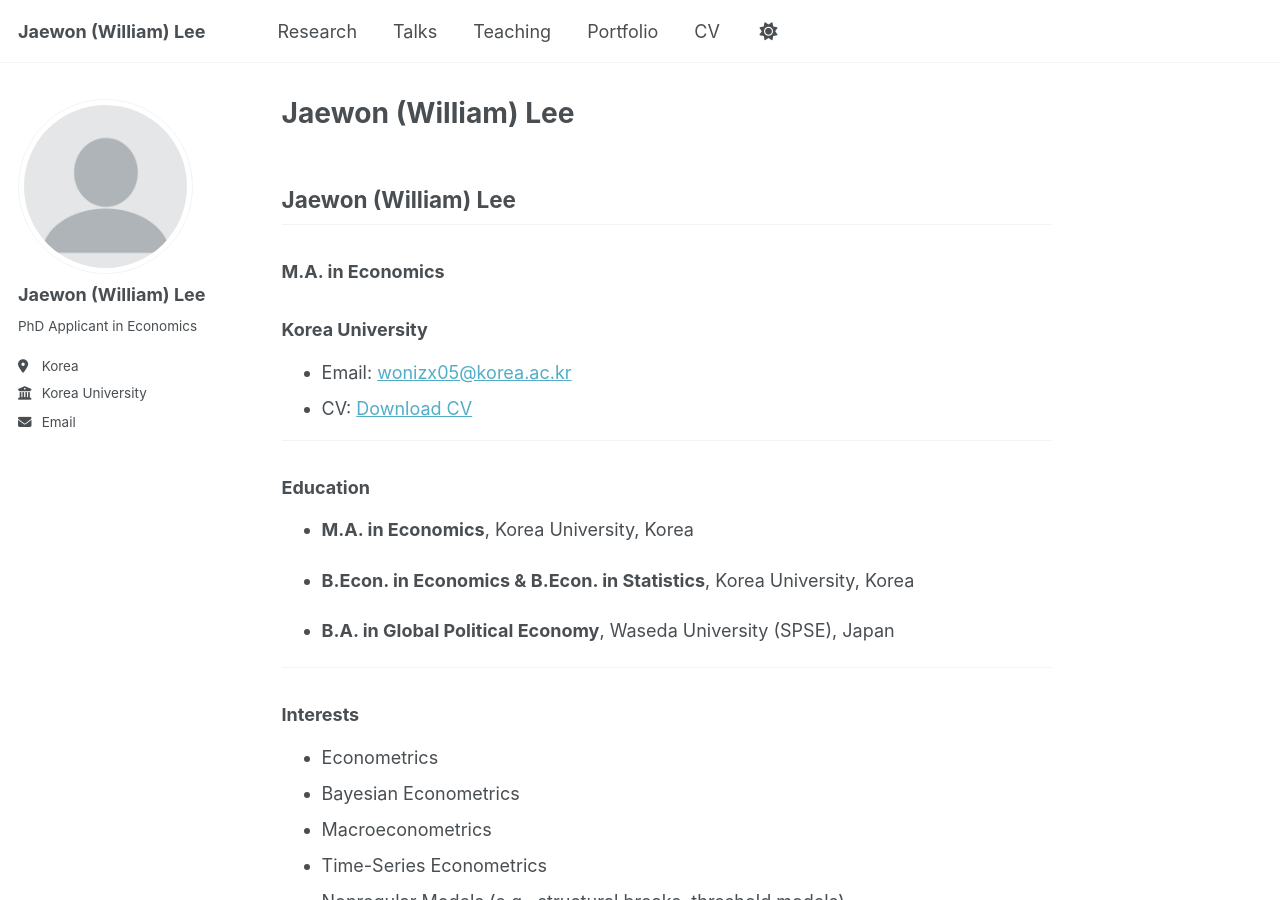
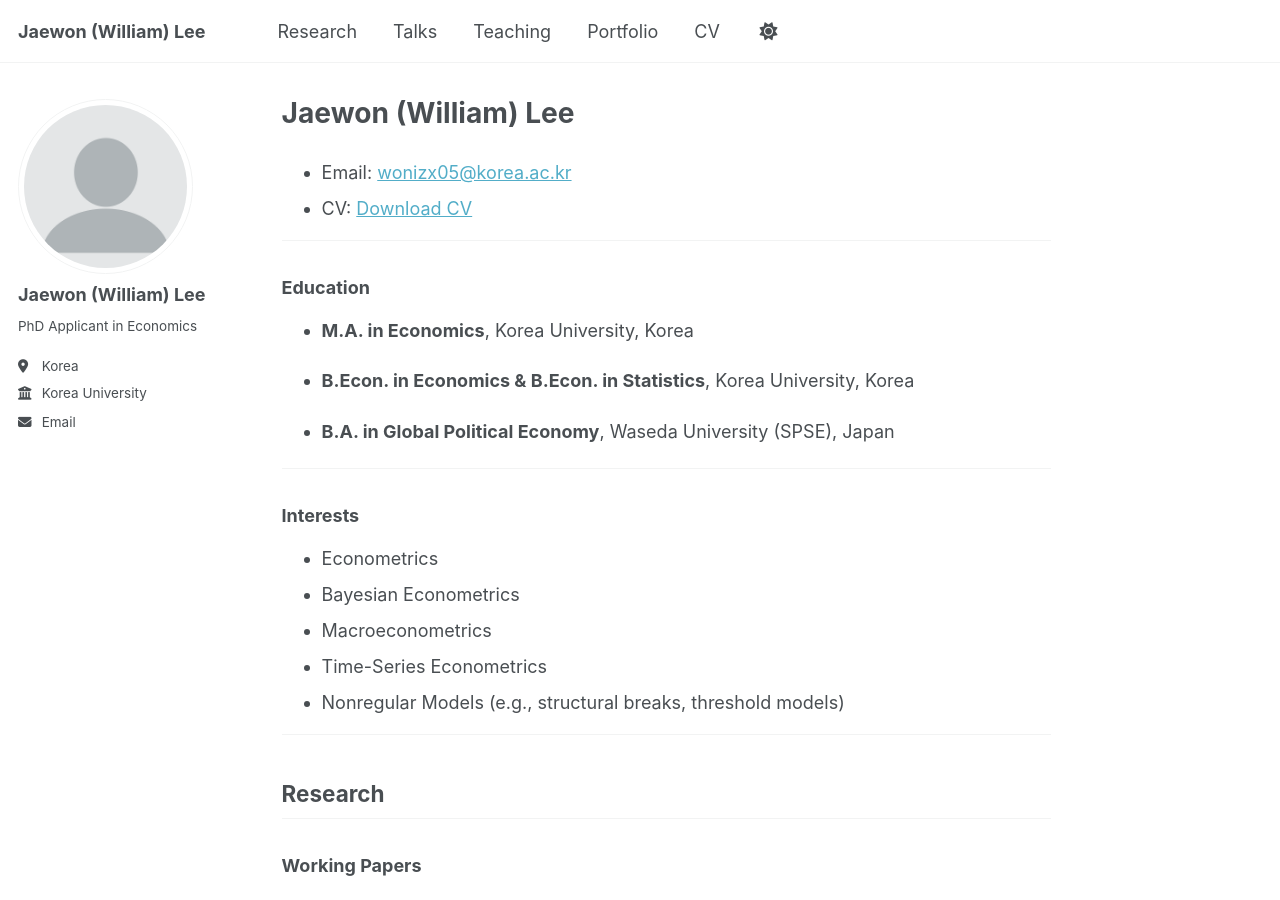
Before and after one commit to JWLee2000/JWLee2000.github.io, a Jekyll site: the page built from _pages/about.md, in a window 1280 px wide and 900 px high. Built offline with Jekyll 4.4.1, drawn with Linux system fonts in a browser that asks for light colours; a script that is not in the unit is left out.

Commit message:
Update about.md

```diff
--- a/_pages/about.md
+++ b/_pages/about.md
@@ -7,11 +7,6 @@ redirect_from:
   - /about/
   - /about.html
 ---
-
-## Jaewon (William) Lee
-
-### M.A. in Economics
-### Korea University
 
 - Email: [wonizx05@korea.ac.kr](mailto:wonizx05@korea.ac.kr)
 - CV: [Download CV](https://www.dropbox.com/scl/fi/is5h9nk16k0bn4kzqhjkq/CV.pdf?rlkey=4ws4q4n82o90baws1d3mrifbv&st=cm0gk4er&dl=0) <!-- update link -->
```
